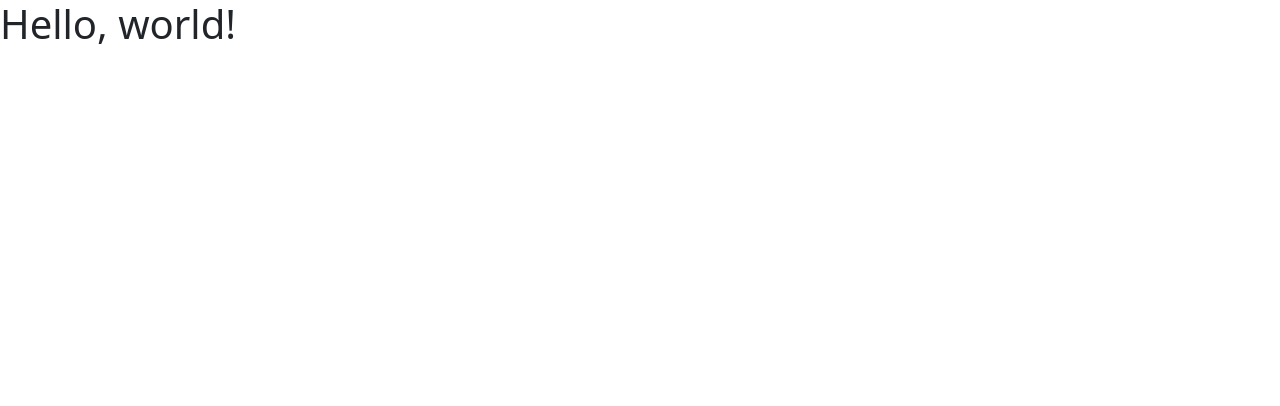
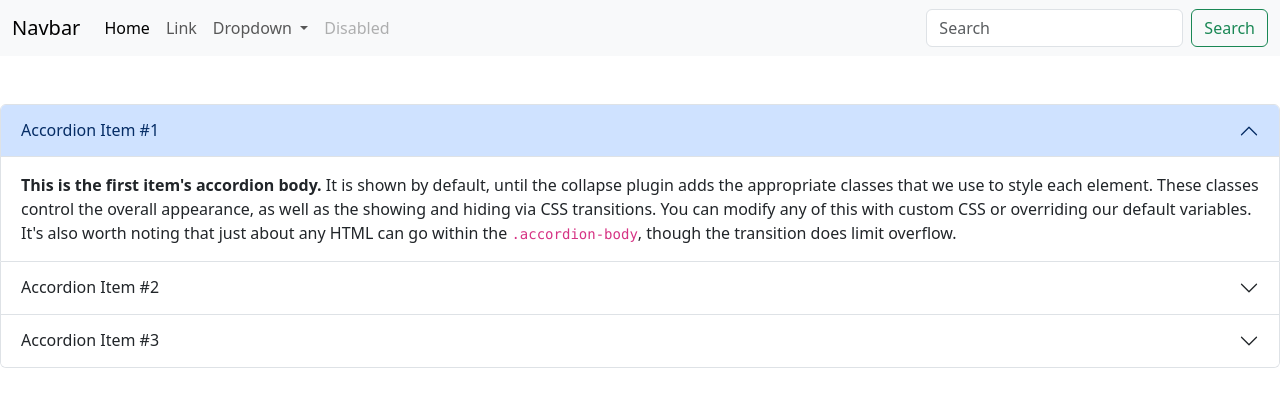
Before and after one commit to lupitaCR/proyectoPracticaDevOps, a plain HTML site: page index.html in a window 1280 px wide. Drawn offline with nearby package versions, Linux system fonts and the light colour scheme.

Commit message:
Juan de Dios desarrollo el proyecto

```diff
--- a/index.html
+++ b/index.html
@@ -1,26 +1,89 @@
-<!doctype html>
+<!DOCTYPE html>
 <html lang="en">
-  <head>
-    <!-- Required meta tags -->
-    <meta charset="utf-8">
-    <meta name="viewport" content="width=device-width, initial-scale=1">
-
-    <!-- Bootstrap CSS -->
-    <link href="https://cdn.jsdelivr.net/npm/bootstrap@5.0.2/dist/css/bootstrap.min.css" rel="stylesheet" integrity="sha384-EVSTQN3/azprG1Anm3QDgpJLIm9Nao0Yz1ztcQTwFspd3yD65VohhpuuCOmLASjC" crossorigin="anonymous">
-    <title>Hello, world!</title>
-  </head>
-  <body>
-    <h1>Hello, world!</h1>
-
-    <!-- Optional JavaScript; choose one of the two! -->
-    <script src="index.js"></script>
-    <!-- Option 1: Bootstrap Bundle with Popper -->
-    <script src="https://cdn.jsdelivr.net/npm/bootstrap@5.0.2/dist/js/bootstrap.bundle.min.js" integrity="sha384-MrcW6ZMFYlzcLA8Nl+NtUVF0sA7MsXsP1UyJoMp4YLEuNSfAP+JcXn/tWtIaxVXM" crossorigin="anonymous"></script>
-
-    <!-- Option 2: Separate Popper and Bootstrap JS -->
-    <!--
-    <script src="https://cdn.jsdelivr.net/npm/@popperjs/core@2.9.2/dist/umd/popper.min.js" integrity="sha384-IQsoLXl5PILFhosVNubq5LC7Qb9DXgDA9i+tQ8Zj3iwWAwPtgFTxbJ8NT4GN1R8p" crossorigin="anonymous"></script>
-    <script src="https://cdn.jsdelivr.net/npm/bootstrap@5.0.2/dist/js/bootstrap.min.js" integrity="sha384-cVKIPhGWiC2Al4u+LWgxfKTRIcfu0JTxR+EQDz/bgldoEyl4H0zUF0QKbrJ0EcQF" crossorigin="anonymous"></script>
-    -->
-  </body>
+<head>
+    <meta charset="UTF-8">
+    <meta http-equiv="X-UA-Compatible" content="IE=edge">
+    <meta name="viewport" content="width=device-width, initial-scale=1.0">
+    <link href="https://cdn.jsdelivr.net/npm/bootstrap@5.3.2/dist/css/bootstrap.min.css" rel="stylesheet" integrity="sha384-T3c6CoIi6uLrA9TneNEoa7RxnatzjcDSCmG1MXxSR1GAsXEV/Dwwykc2MPK8M2HN" crossorigin="anonymous">
+    <title>Document</title>
+</head>
+<body>
+    <nav class="navbar navbar-expand-lg bg-body-tertiary">
+  <div class="container-fluid">
+    <a class="navbar-brand" href="#">Navbar</a>
+    <button class="navbar-toggler" type="button" data-bs-toggle="collapse" data-bs-target="#navbarSupportedContent" aria-controls="navbarSupportedContent" aria-expanded="false" aria-label="Toggle navigation">
+      <span class="navbar-toggler-icon"></span>
+    </button>
+    <div class="collapse navbar-collapse" id="navbarSupportedContent">
+      <ul class="navbar-nav me-auto mb-2 mb-lg-0">
+        <li class="nav-item">
+          <a class="nav-link active" aria-current="page" href="#">Home</a>
+        </li>
+        <li class="nav-item">
+          <a class="nav-link" href="#">Link</a>
+        </li>
+        <li class="nav-item dropdown">
+          <a class="nav-link dropdown-toggle" href="#" role="button" data-bs-toggle="dropdown" aria-expanded="false">
+            Dropdown
+          </a>
+          <ul class="dropdown-menu">
+            <li><a class="dropdown-item" href="#">Action</a></li>
+            <li><a class="dropdown-item" href="#">Another action</a></li>
+            <li><hr class="dropdown-divider"></li>
+            <li><a class="dropdown-item" href="#">Something else here</a></li>
+          </ul>
+        </li>
+        <li class="nav-item">
+          <a class="nav-link disabled" aria-disabled="true">Disabled</a>
+        </li>
+      </ul>
+      <form class="d-flex" role="search">
+        <input class="form-control me-2" type="search" placeholder="Search" aria-label="Search">
+        <button class="btn btn-outline-success" type="submit">Search</button>
+      </form>
+    </div>
+  </div>
+</nav>
+<br>
+<br>
+    <div class="accordion" id="accordionExample">
+  <div class="accordion-item">
+    <h2 class="accordion-header">
+      <button class="accordion-button" type="button" data-bs-toggle="collapse" data-bs-target="#collapseOne" aria-expanded="true" aria-controls="collapseOne">
+        Accordion Item #1
+      </button>
+    </h2>
+    <div id="collapseOne" class="accordion-collapse collapse show" data-bs-parent="#accordionExample">
+      <div class="accordion-body">
+        <strong>This is the first item's accordion body.</strong> It is shown by default, until the collapse plugin adds the appropriate classes that we use to style each element. These classes control the overall appearance, as well as the showing and hiding via CSS transitions. You can modify any of this with custom CSS or overriding our default variables. It's also worth noting that just about any HTML can go within the <code>.accordion-body</code>, though the transition does limit overflow.
+      </div>
+    </div>
+  </div>
+  <div class="accordion-item">
+    <h2 class="accordion-header">
+      <button class="accordion-button collapsed" type="button" data-bs-toggle="collapse" data-bs-target="#collapseTwo" aria-expanded="false" aria-controls="collapseTwo">
+        Accordion Item #2
+      </button>
+    </h2>
+    <div id="collapseTwo" class="accordion-collapse collapse" data-bs-parent="#accordionExample">
+      <div class="accordion-body">
+        <strong>This is the second item's accordion body.</strong> It is hidden by default, until the collapse plugin adds the appropriate classes that we use to style each element. These classes control the overall appearance, as well as the showing and hiding via CSS transitions. You can modify any of this with custom CSS or overriding our default variables. It's also worth noting that just about any HTML can go within the <code>.accordion-body</code>, though the transition does limit overflow.
+      </div>
+    </div>
+  </div>
+  <div class="accordion-item">
+    <h2 class="accordion-header">
+      <button class="accordion-button collapsed" type="button" data-bs-toggle="collapse" data-bs-target="#collapseThree" aria-expanded="false" aria-controls="collapseThree">
+        Accordion Item #3
+      </button>
+    </h2>
+    <div id="collapseThree" class="accordion-collapse collapse" data-bs-parent="#accordionExample">
+      <div class="accordion-body">
+        <strong>This is the third item's accordion body.</strong> It is hidden by default, until the collapse plugin adds the appropriate classes that we use to style each element. These classes control the overall appearance, as well as the showing and hiding via CSS transitions. You can modify any of this with custom CSS or overriding our default variables. It's also worth noting that just about any HTML can go within the <code>.accordion-body</code>, though the transition does limit overflow.
+      </div>
+    </div>
+  </div>
+</div>
+<script src="https://cdn.jsdelivr.net/npm/bootstrap@5.3.2/dist/js/bootstrap.bundle.min.js" integrity="sha384-C6RzsynM9kWDrMNeT87bh95OGNyZPhcTNXj1NW7RuBCsyN/o0jlpcV8Qyq46cDfL" crossorigin="anonymous"></script>
+</body>
 </html>
```
